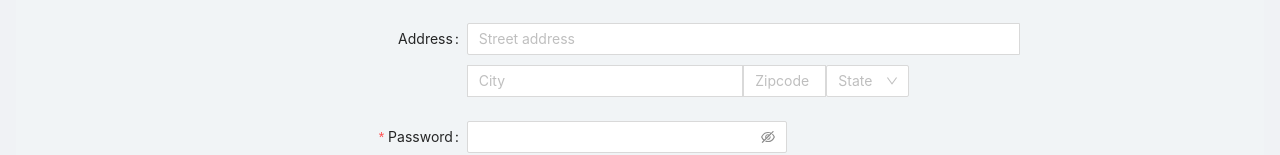
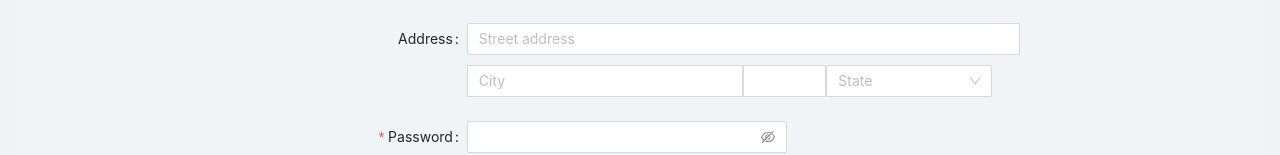
Before and after one commit to info442-group-7/HelpOut, a React (Create React App) app: page /signup in a window 1280 px wide. Shown: the part 439-594 px from the top of the page. Built offline with nearby package versions, Linux system fonts and the light colour scheme; no server answers.

Commit message:
changed width on state, fixed sign up validation

```diff
--- a/src/components/UserSignUp/UserSignUpView.css
+++ b/src/components/UserSignUp/UserSignUpView.css
@@ -18,3 +18,17 @@
     margin-bottom: 20px;
     margin-left: 5px;
 }
+
+
+/* Removes input arrows on.. */
+/* Chrome, Safari, Edge, Opera */
+input::-webkit-outer-spin-button,
+input::-webkit-inner-spin-button {
+  -webkit-appearance: none;
+  margin: 0;
+}
+
+/* Firefox */
+input[type=number] {
+  -moz-appearance: textfield;
+}
--- a/src/components/UserSignUp/UserSignUpView.jsx
+++ b/src/components/UserSignUp/UserSignUpView.jsx
@@ -138,7 +138,7 @@ const UserSignUpView = () => {
             <Form.Item
               name={'street'}
               noStyle
-              rules={[{ required: true, message: 'Your full address is required.' }]}
+              rules={[{ required: true, message: 'Your street address is required.' }]}
             >
               <Input style={{  }} placeholder="Street address"/>
             </Form.Item>
@@ -146,24 +146,24 @@ const UserSignUpView = () => {
             <Form.Item
               name={'city'}
               noStyle
-              rules={[{ required: true, message: 'Your full address is required.' }]}
+              rules={[{ required: true, message: 'Your city is required.' }]}
             >
               <Input style={{ width: '50%' }} placeholder="City" />
             </Form.Item>
             <Form.Item
               name={'zipcode'}
               noStyle
-              rules={[{ required: true, message: 'Your full address is required.' }]}
+              rules={[{ required: true, message: 'Your zipcode is required.' }]}
             >
-              <Input style={{ width: '15%' }} placeholder="Zipcode" maxLength='5'/>
+              <Input style={{ width: '15%' }} type='number' max={99999}/>
             </Form.Item>
 
             <Form.Item
               name={'state'}
               noStyle
-              rules={[{ required: true, message: 'Your full address is required.' }]}
+              rules={[{ required: true, message: 'Your state is required.' }]}
             >
-              <Select placeholder="State" style={{ width: '15%'}}name="state" id="state">
+              <Select placeholder="State" style={{ width: '30%'}}name="state" id="state">
                 <Option value="" selected="selected">Select a State</Option>
                 <Option value="AL">Alabama</Option>
                 <Option value="AK">Alaska</Option>
```
Also changed, not shown: 8 other files (tests, documents, lock files or other folders).
